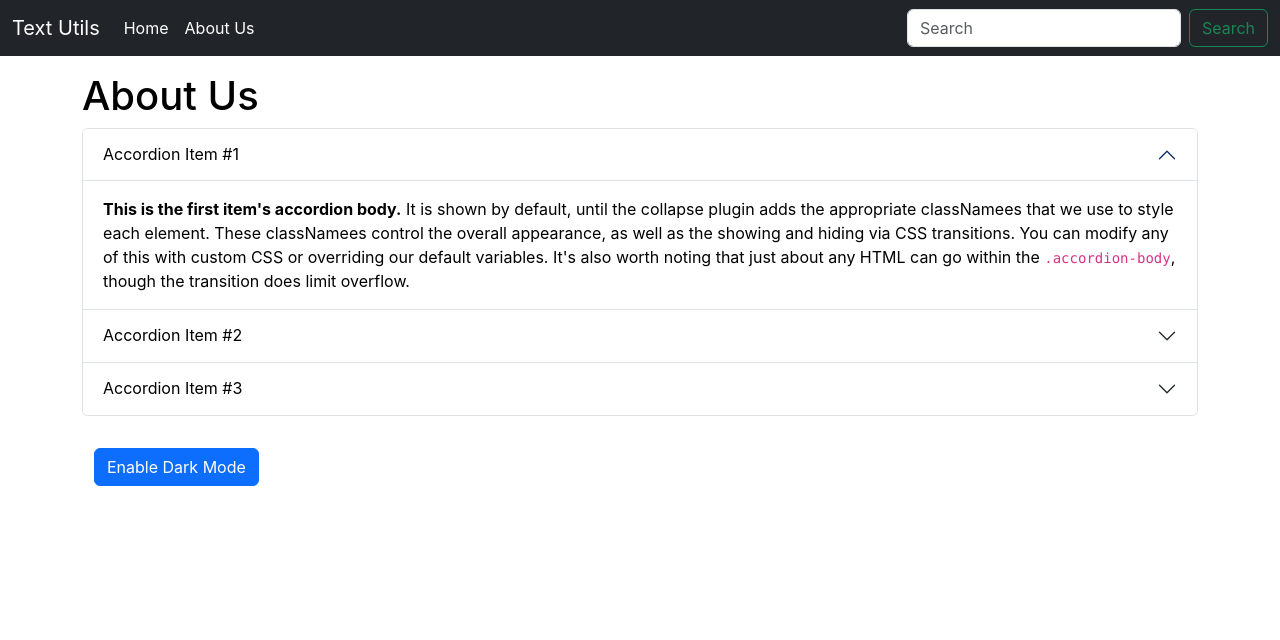
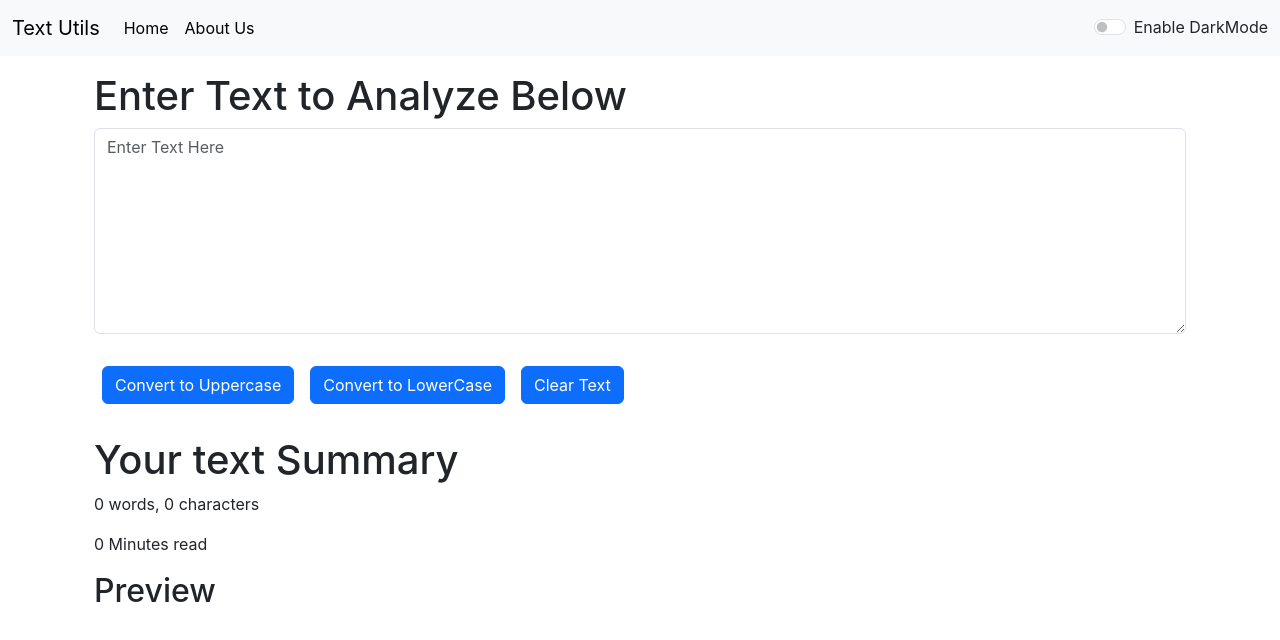
Before and after one commit to See-Its-Manish/TextUtils, a React (Create React App) app: page / in a window 1280 px wide. Shown: the top 640 px of the page. Built offline with nearby package versions, Linux system fonts and the light colour scheme.

Commit message:
Added DarkMode for textutils

```diff
--- a/src/App.js
+++ b/src/App.js
@@ -1,14 +1,27 @@
 import Navbar from "./components/Navbar";
-// import TextForm from "./components/TextForm";
-import About from "./components/About";
+import TextForm from "./components/TextForm";
+// import About from "./components/About";
+import {useState} from 'react';
+
 function App() {
+  const [mode, setMode] = useState('light');
+  const toggleMode = () => {
+    if(mode === 'light') {
+      setMode('dark');
+      document.body.style.backgroundColor = "#202124";
+    }
+    else {
+      setMode('light');
+      document.body.style.backgroundColor = "white";
+    }
+  }
   return (
     <>
-        <Navbar title = "Text Utils" aboutText="About Us"></Navbar>
-        {/* <div className="container my-3" >
-          <TextForm TextForm heading = "Enter Text to Analyze Below"></TextForm>
-        </div> */}
-        <About/>
+        <Navbar title = "Text Utils" aboutText="About Us" mode = {mode} toggleMode = {toggleMode}></Navbar>
+        <div className="container my-3" >
+          <TextForm TextForm heading = "Enter Text to Analyze Below" mode = {mode} toggleMode = {toggleMode}></TextForm>
+        </div>
+        {/* <About/> */}
 
     </>
   );
--- a/src/components/Navbar.js
+++ b/src/components/Navbar.js
@@ -3,7 +3,7 @@
 
 export default function Navbar(props) {
   return (
-        <nav className="navbar navbar-expand-lg navbar-dark bg-dark">
+        <nav className= {`navbar navbar-expand-lg navbar-${ ((props.mode === 'dark') ? 'dark' : 'light') } bg-${ ((props.mode === 'dark') ? 'dark' : 'light') }`}>
         <div className="container-fluid">
         <a className="navbar-brand" href="#Navbar">{props.title}</a>
         <button className="navbar-toggler" type="button" data-bs-toggle="collapse" data-bs-target="#navbarSupportedContent" aria-controls="navbarSupportedContent" aria-expanded="false" aria-label="Toggle navigation">
@@ -18,10 +18,12 @@
                 <a className="nav-link active" aria-current="page" href="#About">{props.aboutText}</a>
             </li>
             </ul>
-            <form className="d-flex" role="search">
-            <input className="form-control me-2" type="search" placeholder="Search" aria-label="Search"/>
-            <button className="btn btn-outline-success" type="submit">Search</button>
-            </form>
+
+            {/* Dark Mode Switch */}
+            <div className= { `form-check form-switch text-${ ((props.mode === 'light') ? 'dark' : 'light') }`} >
+                <input className="form-check-input" type="checkbox" role="switch" id="flexSwitchCheckDefault" onClick ={props.toggleMode}/>
+                <label className="form-check-label" htmlFor="flexSwitchCheckDefault">{`Enable ${ ((props.mode === 'light') ? 'Dark' : 'Light') }Mode`}</label>
+            </div>
         </div>
         </div>
     </nav>
--- a/src/components/TextForm.js
+++ b/src/components/TextForm.js
@@ -28,7 +28,7 @@
 
         <>
             <div className="container">
-                <h1>{props.heading}</h1>
+                <h1 className = {`text-${ ((props.mode === 'light') ? 'dark' : 'light') }`}>{props.heading}</h1>
                 <div className="mb-3">
                     <textarea
                         className="form-control"
@@ -36,13 +36,17 @@
                         id="myBox"
                         rows="8"
                         placeholder='Enter Text Here'
+                        style = {{
+                            backgroundColor: `${ ((props.mode === 'light') ? 'white' : '#202124') }`,
+                            color: `${ ((props.mode === 'light') ? 'black' : 'white') }`,
+                        }}
                     ></textarea>
                 </div>
                 <button className='btn btn-primary my-3 mx-2' onClick={handleUpClick}>Convert to Uppercase</button>
                 <button className='btn btn-primary my-3 mx-2' onClick={handleLowClick}>Convert to LowerCase</button>
                 <button className='btn btn-primary my-3 mx-2' onClick={handleClearClick}>Clear Text</button>
             </div>
-            <div className="container my-3">
+            <div className={`container my-3 text-${ ((props.mode === 'light') ? 'dark' : 'light') }`} >
                 <h1>Your text Summary</h1>
                 <p>{analyzeWords()} words, {text.length} characters</p>
                 <p>{0.008*analyzeWords()} Minutes read</p>
```
